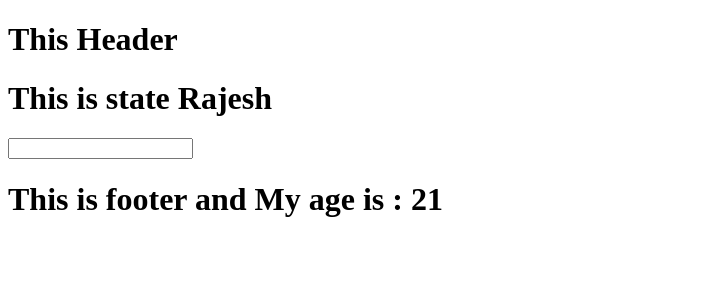
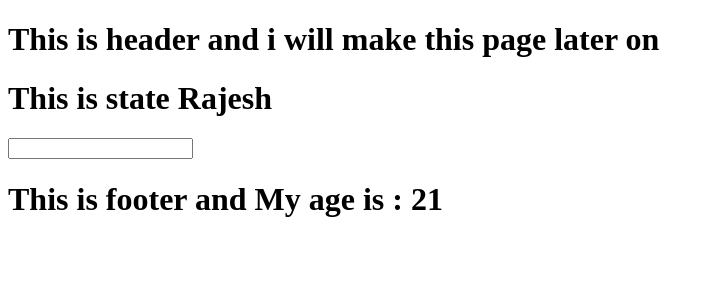
Before and after one commit to jpkeshri/ReactTut, a React app: page / in a window 1280 px wide. Shown: the top 300 px of the page, without its empty margins (0-714 px from the left). Built offline with nearby package versions, Linux system fonts and the light colour scheme.

Commit message:
change header

```diff
--- a/components/Header.js
+++ b/components/Header.js
@@ -5,7 +5,7 @@ export default class Header extends React.Component {
       return (
          <div>
 
-           <h1>This Header</h1>
+           <h1>This is header and i will make this page later on</h1>
          </div>
       );
    }
```
